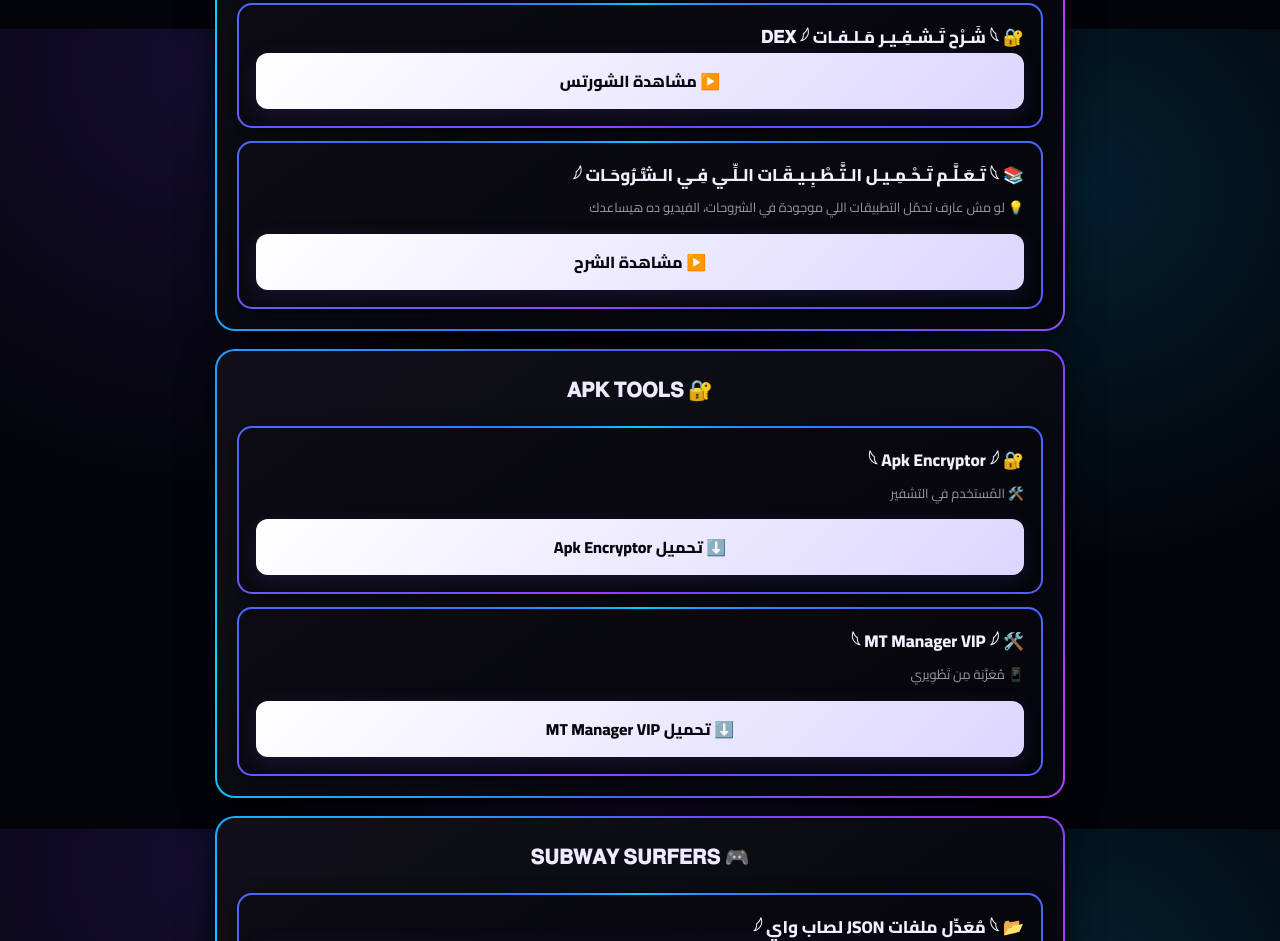
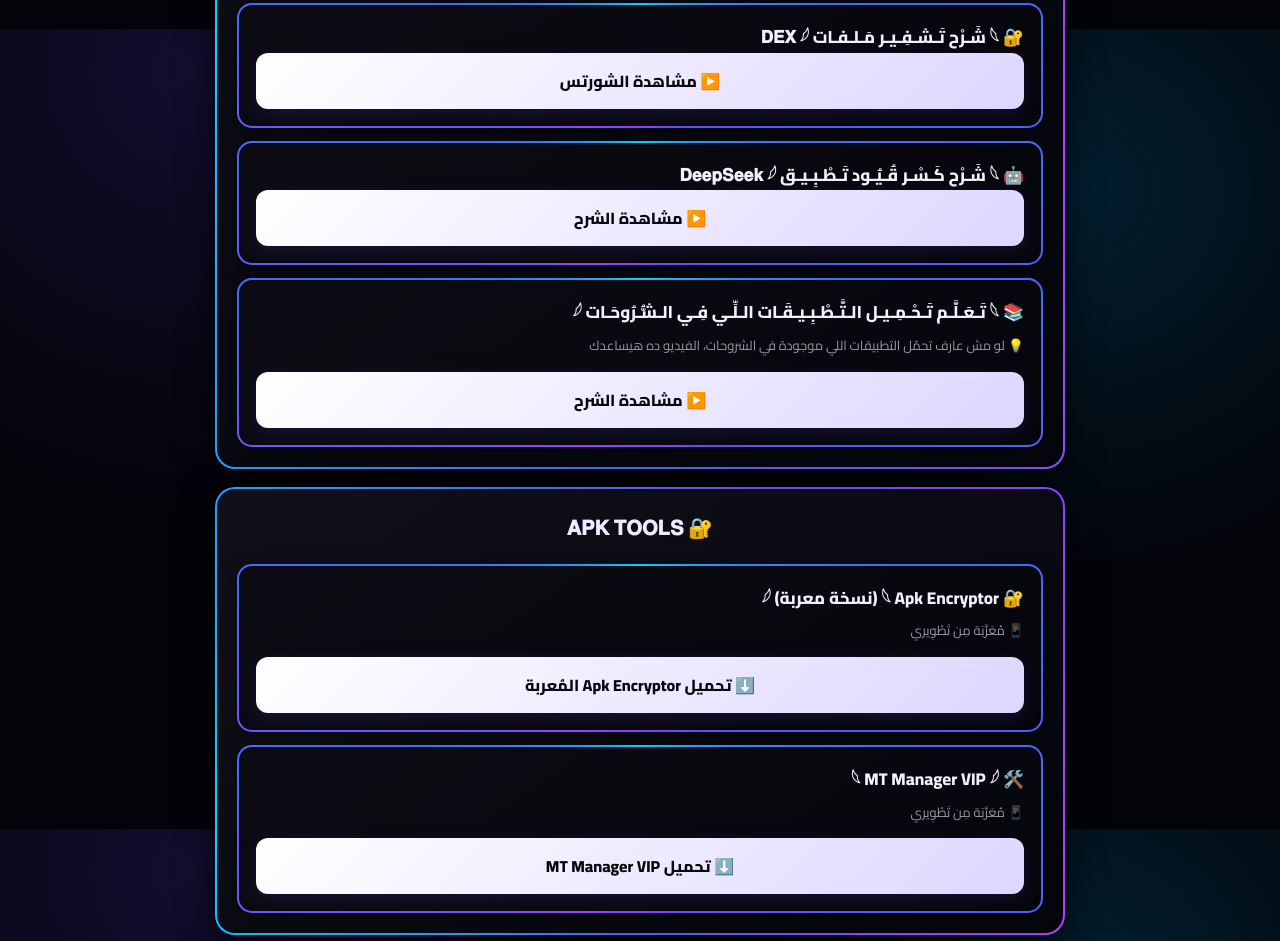
Before and after one commit to opugdfbdg-source/My-Website-For-Hacking, a plain HTML site: page index.html in a window 1280 px wide. Shown: the part 771-1712 px from the top of the page. Drawn offline with Linux system fonts and the light colour scheme.

Commit message:
Add files via upload

```diff
--- a/index.html
+++ b/index.html
@@ -78,6 +78,17 @@
             </a>
         </div>
 
+        <!-- NEW VIDEO: DEEPSEEK -->
+        <div class="item">
+            <div class="item-title">🤖 𓆩 شَـرْح كَـسْـر قُـيُـود تَـطْـبِـيـق 𝐃𝐞𝐞𝐩𝐒𝐞𝐞𝐤 𓆪</div>
+            <a class="download-btn"
+               href="https://youtu.be/tpB-oNXweMI?si=vEsLQM731vSvLNXq"
+               target="_blank"
+               rel="noopener noreferrer">
+                ▶️ مشاهدة الشرح
+            </a>
+        </div>
+
         <!-- VIDEO 5 -->
         <div class="item">
             <div class="item-title">
@@ -105,14 +116,14 @@
         <h2>🔐 𝐀𝐏𝐊 𝐓𝐎𝐎𝐋𝐒</h2>
 
         <div class="item">
-            <div class="item-title">🔐 𓆩 Apk Encryptor 𓆪</div>
-            <div class="item-description">🛠️ المُستخدم في التشفير</div>
+            <div class="item-title">🔐 𓆩 Apk Encryptor (نسخة معربة) 𓆪</div>
+            <div class="item-description">📱 مُعَرَّبَة مِن تَطْوِيري</div>
 
             <a class="download-btn"
-               href="https://sub4unlock.io/hQny6"
+               href="https://sub4unlock.io/TWvHo"
                target="_blank"
                rel="noopener noreferrer">
-                ⬇️ تحميل Apk Encryptor
+                ⬇️ تحميل Apk Encryptor المُعربة
             </a>
         </div>
 
```
